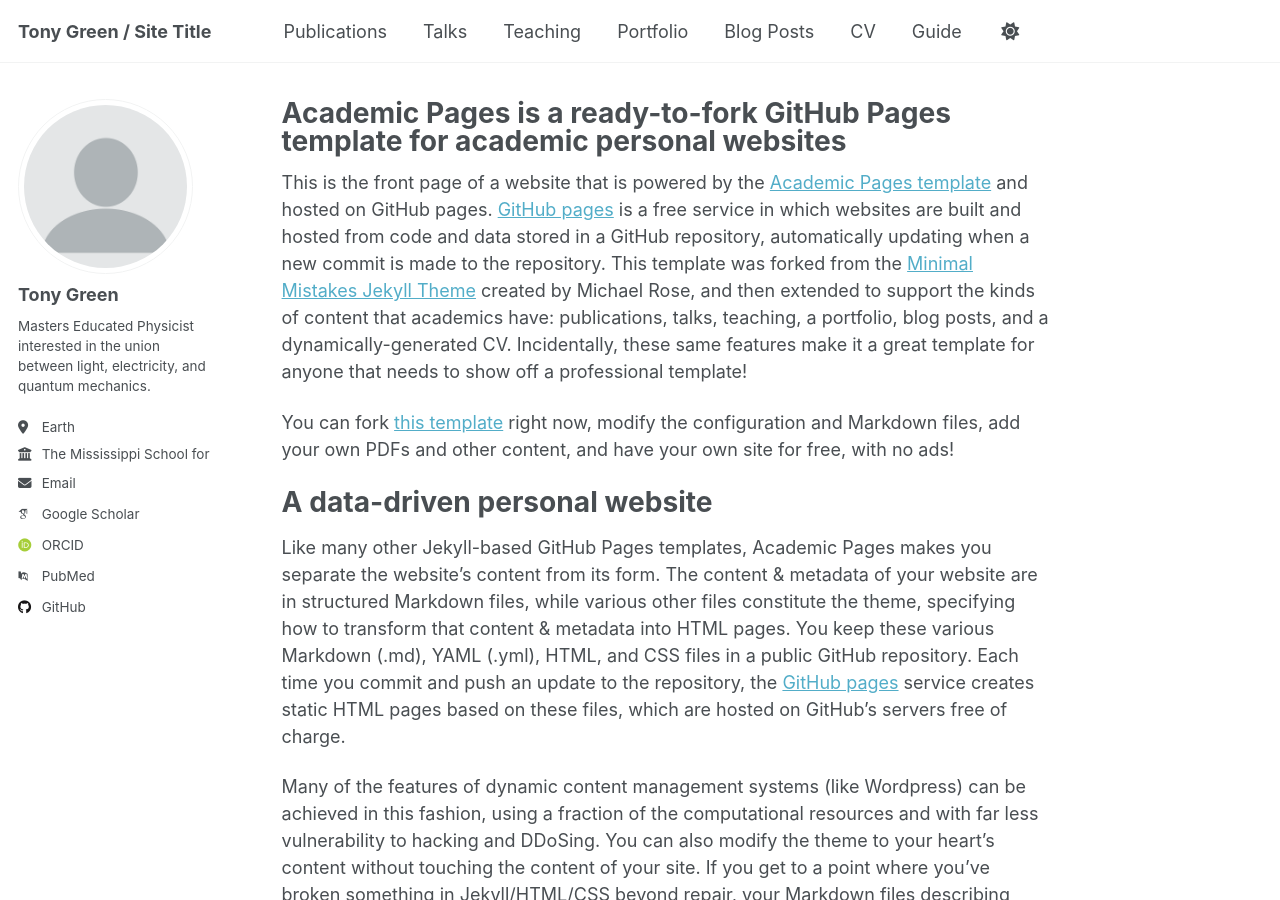
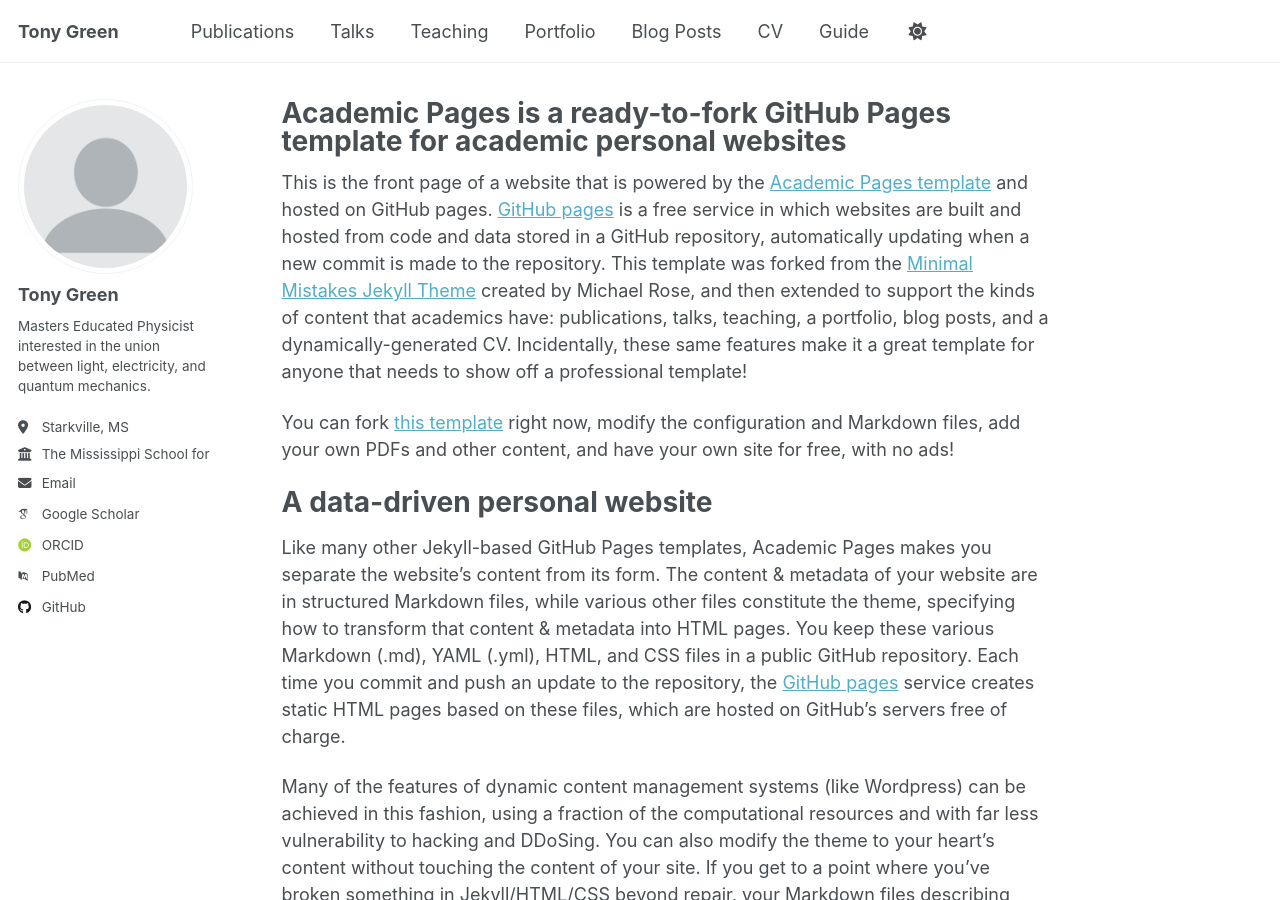
Before and after one commit to greentea-77/greentea-77.github.io, a Jekyll site: the page built from _pages/about.md, in a window 1280 px wide and 900 px high. Built offline with Jekyll 4.4.1, drawn with Linux system fonts in a browser that asks for light colours; some web fonts are replaced; a script that is not in the unit is left out.

Commit message:
Update _config.yml

```diff
--- a/_config.yml
+++ b/_config.yml
@@ -9,7 +9,7 @@
 # Basic Site Settings
 locale                   : "en-US"
 site_theme               : "default"
-title                    : "Tony Green / Site Title"
+title                    : "Tony Green"
 title_separator          : "-"
 name                     : &name "Tony Green"
 description              : &description "Physics Instructor"
@@ -26,7 +26,7 @@ author:
   name             : "Tony Green"
   pronouns         : # example: "she/her"
   bio              : "Masters Educated Physicist interested in the union between light, electricity, and quantum mechanics."
-  location         : "Earth"
+  location         : "Starkville, MS"
   employer         : "The Mississippi School for Mathematics and Science"
   uri              : # URL
   email            : "acmgreen178@gmail.com"
```
